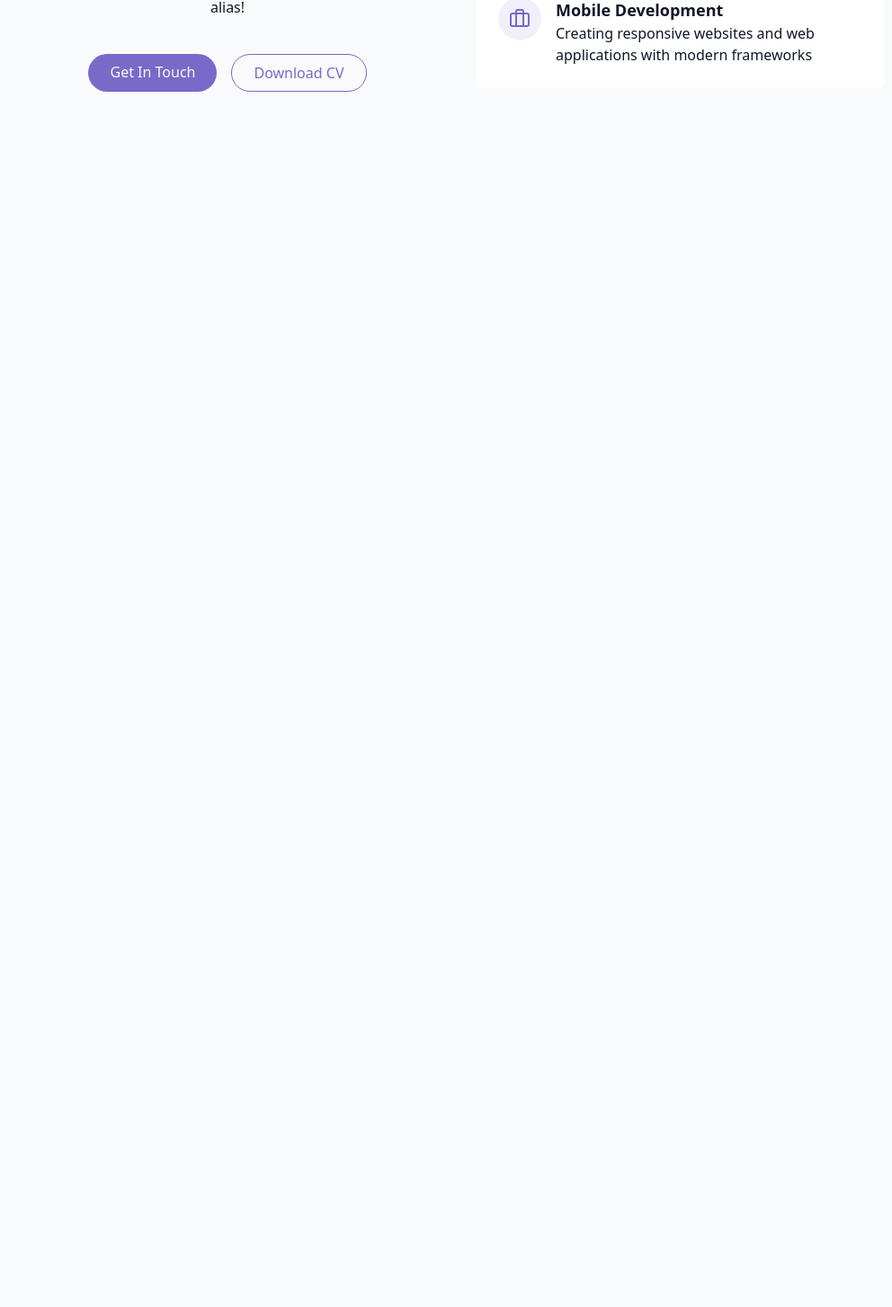
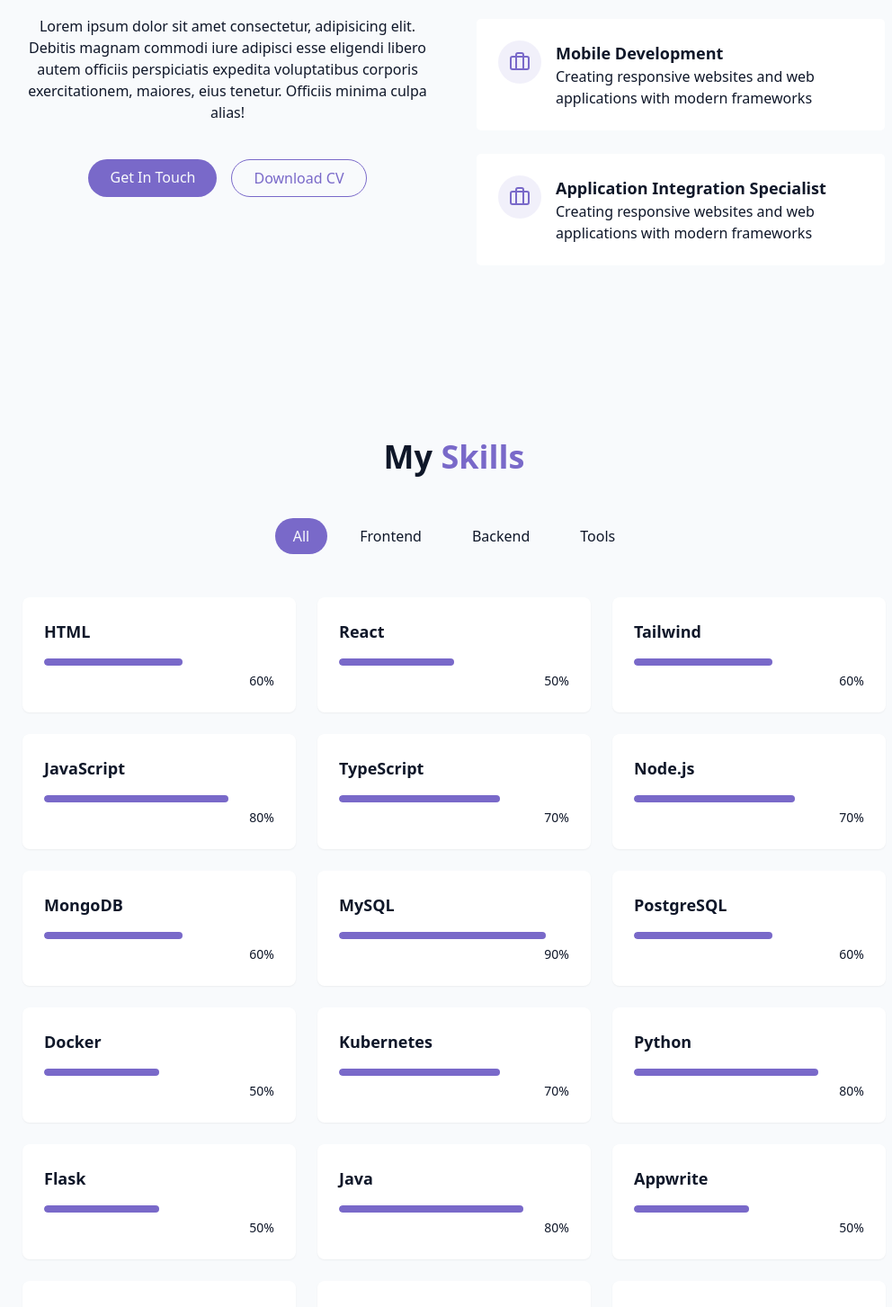
Before and after one commit to JamesWainaina/Portfolio_project, a React (Vite) app: page / in a window 1280 px wide. Shown: the part 1268-2721 px from the top of the page at 90% size, without its empty margins (135-1127 px from the left). Before the commit the page ends 1466 px from the top, so only its background shows below. Built offline with nearby package versions, Linux system fonts and the light colour scheme.

Commit message:
create full project section & skill section

```diff
--- a/src/components/About.jsx
+++ b/src/components/About.jsx
@@ -9,10 +9,10 @@
           About <span className='text-primary'> Me</span>
         </h2>
 
-        <div className='grid grid-cols-1 md:grid-cols-2 gap-12 items-center'>
+        <div className='grid grid-cols-1 md:grid-cols-2 gap-12 items-center mt-10'>
           <div className='space-y-6'>
             <h3 className='text-2xl font-semibold'>
-              Passionate Web developer & Tech Creator
+              Passionate Software Engineer & Application Integration Engineer
             </h3>
             <p className='text-muted-foreground'>
               Lorem ipsum dolor sit amet consectetur, adipisicing elit.
@@ -42,7 +42,7 @@
                 <div className="p-3 rounded-full bg-primary/10">
                   <Code className='h-6 w-6 text-primary' />
                 </div>
-                <div className='text-left'>
+                <div className='text-left mt-3'>
                   <h4 className='font-semibold text-lg'>Web Development</h4>
                   <p className='text-muted-foreground'>
                     Creating responsive websites and web applications with modern frameworks
@@ -76,6 +76,19 @@
                 </div>
               </div>
             </div>
+            <div className='gradient-border p-6 card-hover'>
+              <div className='flex items-start gap-4'>
+                <div className="p-3 rounded-full bg-primary/10">
+                  <Briefcase className='h-6 w-6 text-primary' />
+                </div>
+                <div className='text-left'>
+                  <h4 className='font-semibold text-lg'>Application Integration Specialist</h4>
+                  <p className='text-muted-foreground'>
+                    Creating responsive websites and web applications with modern frameworks
+                  </p>
+                </div>
+              </div>
+            </div>
           </div>
         </div>
       </div>
--- /dev/null
+++ b/src/components/Contact.jsx
@@ -0,0 +1,11 @@
+import React from 'react'
+
+const Contact = () => {
+  return (
+    <section id='contact' className='py-24 px-4 relative bg-secondary/30'>
+        <h2 className='text-3xl md:text-4xl font-bold mb-4 text-center'>Get in <span className='text-primaary'>Touch</span></h2>
+    </section>
+  )
+}
+
+export default Contact
--- /dev/null
+++ b/src/components/ProjectSection.jsx
@@ -0,0 +1,93 @@
+import { ArrowRight, ExternalLink, Github } from 'lucide-react'
+import React from 'react'
+
+
+const projects = [
+    {
+      id: 1,
+      title: "Banking System",
+      description: " A Beautiful landing page for the banking project built in nextJs",
+      image: "/projects/project1.png",
+      tags: ["NextJS15", "TailwindCSS", "AppWrite"],
+      demoUrl: "https://banking-system-seven-theta.vercel.app/",
+      githubUrl: "https://github.com/JamesWainaina/Horizon",
+    },
+    {
+      id: 2,
+      title: "Banking System",
+      description: " A Beautiful landing page for the banking project built in nextJs",
+      image: "/projects/project2.png",
+      tags: ["Java", "TailwindCSS", "Supabase"],
+      demoUrl: "#",
+      githubUrl: "#",
+    },
+    {
+      id: 3,
+      title: "Banking System",
+      description: " A Beautiful landing page for the banking project built in nextJs",
+      image: "/projects/project2.png",
+      tags: ["ReactJS", "TailwindCSS", "Supabase"],
+      demoUrl: "#",
+      githubUrl: "#",
+    }
+]
+const ProjectSection = () => {
+  return (
+    <section id='projects' className='py-24 px-4 relative'>
+        <div className='container mx-auto max-w-5xl'>
+            <h2 className='text-3xl md:text-4xl font-bold mb-4 text-center'>
+                {""}
+                Featured <span className='text-primary'> Projects</span>
+            </h2>
+            <p className='text-center text-muted-foreground mb-12 max-w-2xl mx-auto'>
+                Here are some of the recent projects. Each project was carefully crafted with attention to detail.
+            </p>
+
+            <div className='grid grid-cols-1 md:grid-cols-2 lg:grid-cols-3 gap-8'>
+                {projects.map((project, key) => (
+                    <div key={key} className='group bg-card rounded-lg overflow-hidden shadow-xs card-hover'>
+                        <div className='h-48 overflow-hidden'>
+                            <img  src={project.image} alt={project.image} className='w-full h-full object-cover transition-transform'/>
+                        </div>
+
+                        <div className='p-6'>
+                            <div className='flex flex-wrap gap-2 mb-4'>
+                                {project.tags.map((tag) => (
+                                    <span className='px-2 py-1 text-xs font-medium border rounded-full bg-secondary text-secondary text-secondary-foreground'>
+                                        {tag}
+                                    </span>
+                                ))}
+                            </div>
+                        </div>
+                        <h3 className='text-xl font-semibold mb-1'>{project.title}</h3>
+                        <p className='text-muted-foreground text-sm mb-4'>
+                            {project.description}
+                        </p>
+                        <div className='flex justify-between items-center'>
+                            <div className='flex space-x-3 mb-2 ml-2'>
+                                <a href={project.demoUrl}
+                                 target='_blank'
+                                className='text-foreground/80 hover:text-primary transition-colors duration-300'>
+                                    <ExternalLink size={20}/>
+                                </a>
+                                <a href={project.githubUrl}
+                                target="_blank"
+                                className='text-foreground/80 hover:text-primary transition-colors duration-300'>
+                                    <Github size={20}/>
+                                </a>
+                            </div>
+                        </div>
+                    </div>
+                ))}
+            </div>
+            <div className='text-center mt-12'>
+                <a className='cosmic-button w-fit flex itmes-center mx-auto gap-2'
+                href='https://github.com/JamesWainaina'
+                target='_blank'> check my github <ArrowRight size={16}/></a>
+            </div>
+        </div>
+    </section>
+  )
+}
+
+export default ProjectSection
--- /dev/null
+++ b/src/components/Skills.jsx
@@ -0,0 +1,76 @@
+import React, { useState } from 'react'
+import { cn } from '../lib/utils/utils';
+
+const skills = [
+    // frontend
+    {name: "HTML", level: 60, category : "frontend" },
+    { name: "React", level: 50, category: "frontend" },
+    { name: "Tailwind", level: 60, category: "frontend" },
+    { name: "JavaScript", level: 80, category: "frontend" },
+    { name: "TypeScript", level: 70, category: "frontend" },
+
+    // backend
+    { name: "Node.js", level: 70, category: "backend" },
+    { name: "MongoDB", level: 60, category: "backend" },
+    { name: "MySQL", level: 90, category: "backend" },
+    { name: "PostgreSQL", level: 60, category: "backend" },
+    { name: "Docker", level: 50, category: "backend" },
+    { name: "Kubernetes", level: 70, category: "backend" },
+    { name: "Python", level: 80, category: "backend" },
+    { name: "Flask", level: 50, category: "backend" },
+    { name: "Java", level: 80, category: "backend" },
+    {name: "Appwrite", level: 50, category: "backend"},
+
+    // tools
+    { name: "VS code", level: 95, category: "tools" },
+    { name: "Git", level: 95, category: "tools" },
+    { name: "GitHub", level: 95, category: "tools" },
+]
+
+const categories = ["all", "frontend", "backend", "tools"]
+
+const Skills = () => {
+    const [activeCategory, setActiveCategory] = useState("all");
+    const filterSkills = skills.filter(
+        (skill) => activeCategory === "all" || skill.category === activeCategory)
+  return (
+    <section id = "skills" className='py-24 px-4 relative bg-secondary/30'>
+        <div className='container mx-auto max-w-5xl'>
+            <h2 className='text-3xl md:text-4xl font-bold mb-12 text-center'>
+                My <span className='text-primary'>Skills</span>
+            </h2>
+            <div className='flex flex-wrap justify-center gap-4 mb-12'>
+                {categories.map((category, key) =>(
+                    <button className={cn('px-5 py-2 rounded-full transition-colors duration-300 capitalize',
+                        activeCategory === category ? "bg-primary text-primary-foreground": "bg-secondary/70 text-foreground hover:bg-secondary"
+                    )}
+                     key={key}
+                     onClick={() => setActiveCategory(category)}>
+                        {category}
+                     </button>
+                ))}
+            </div>
+            <div className='grid grid-cols-1 sm:grid-cols-2 lg:grid-cols-3 gap-6'>
+                {filterSkills.map((skill, key) => (
+                    <div key={key} className='bg-card p-6 rounded-lg shadow-xs card-hover'>
+                        <div className='text-left mb-4'>
+                            <h3 className='text-lg font-semibold'>{skill.name}</h3>
+                        </div>
+                        <div className='w-full bg-secondary/50 h-2 rounded-full overflow-hidden'>
+                        <div className='bg-primary h-2 rounded-full origin-left animate-[grow_1.5s_ease-out'
+                        style = {{width: skill.level + "%"}}/>
+                        </div>
+                        <div className='text-right mt-1'>
+                            <span className='text-sm text-muted-foreground'>
+                                {skill.level}%
+                            </span>
+                        </div>
+                    </div>
+                ))}
+            </div>
+        </div>
+    </section>
+  )
+}
+
+export default Skills
--- a/src/pages/Home.jsx
+++ b/src/pages/Home.jsx
@@ -4,6 +4,9 @@
 import Navbar from '../components/Navbar'
 import HeroSection from '../components/HeroSection'
 import About from '../components/About'
+import Skills from '../components/Skills'
+import ProjectSection from '../components/ProjectSection'
+import Contact from '../components/Contact'
 
 const Home = () => {
   return (
@@ -21,6 +24,9 @@
         <main>
           <HeroSection/>
           <About/>
+          <Skills/>
+          <ProjectSection/>
+          <Contact/>
         </main>
         {/* footer */}
     </div>
```
